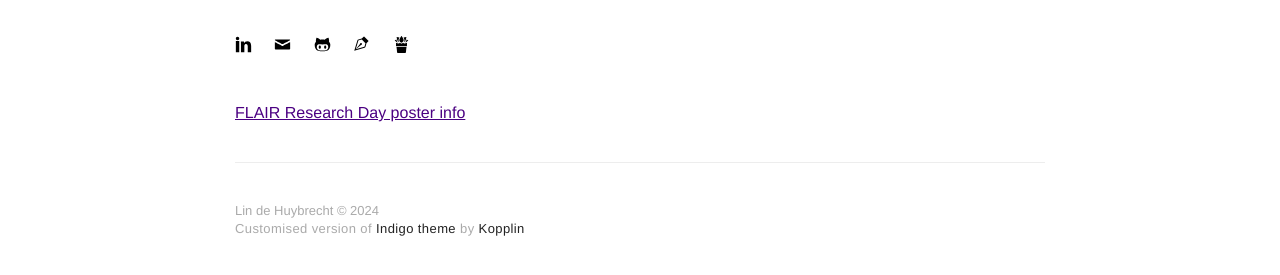
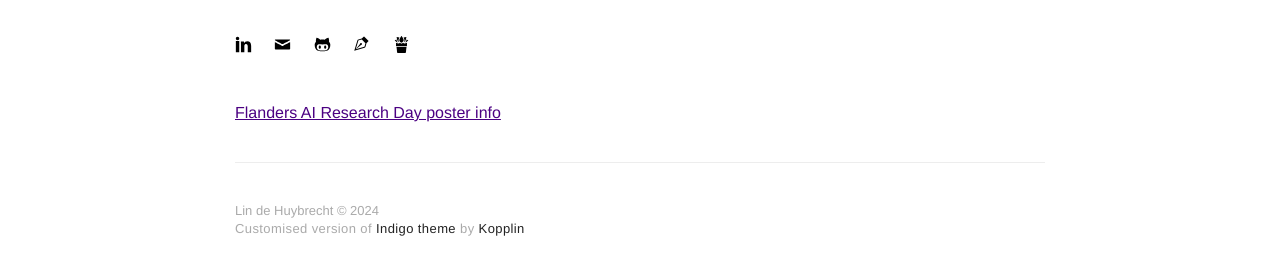
Before and after one commit to LndH/lndh, a Jekyll site: the page built from index.html, in a window 1280 px wide. Shown: the part 570-845 px from the top of the page. Built offline with Jekyll 4.4.1, drawn with Linux system fonts in a browser that asks for light colours.

Commit message:
changed url

```diff
--- a/index.html
+++ b/index.html
@@ -2,4 +2,4 @@
 layout: page
 title: Home
 ---
-<a href="/flair-rd-2024">FLAIR Research Day poster info</a>
+<a href="/flanders-ai-research-day-2024">Flanders AI Research Day poster info</a>
```
Also changed, not shown: _posts/2024-10-14-Semantic-subcategorisation-for-creative-generation-of-light-verb-constructions.md (+1 -1 lines).
